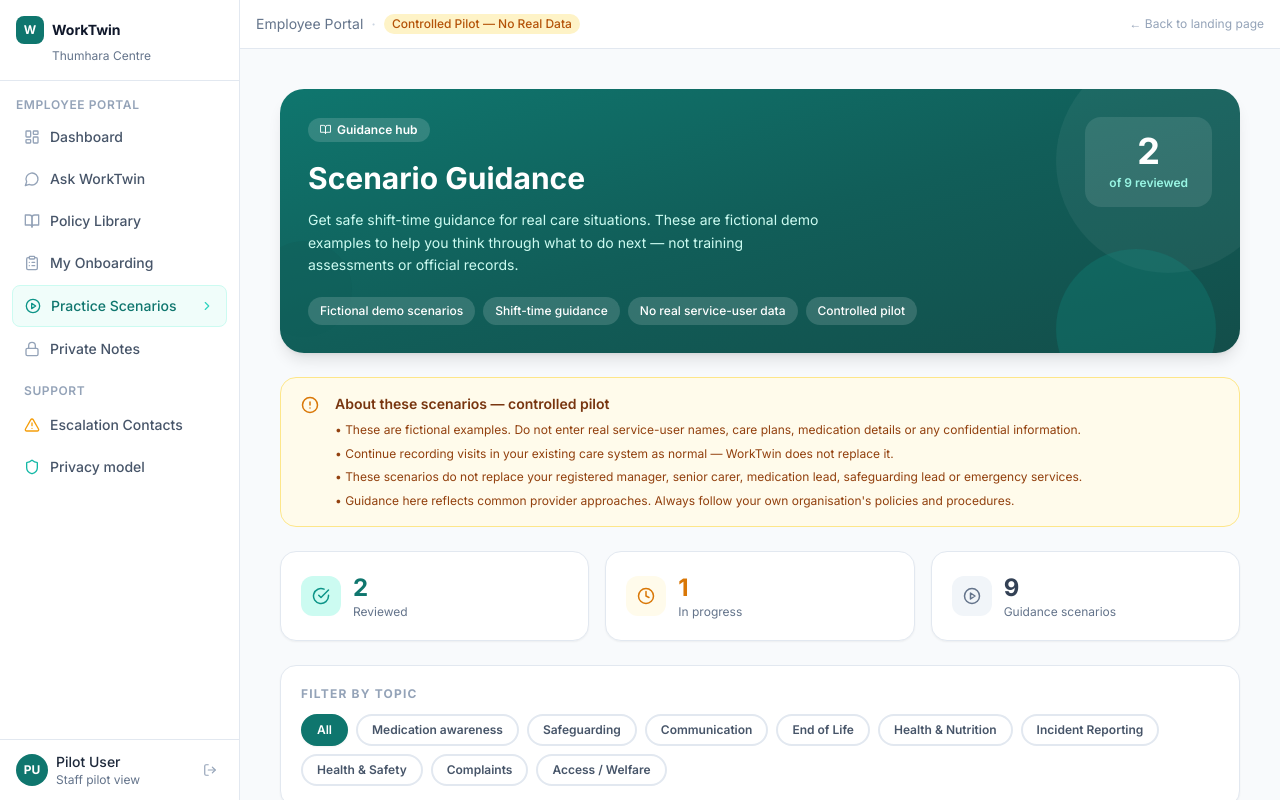
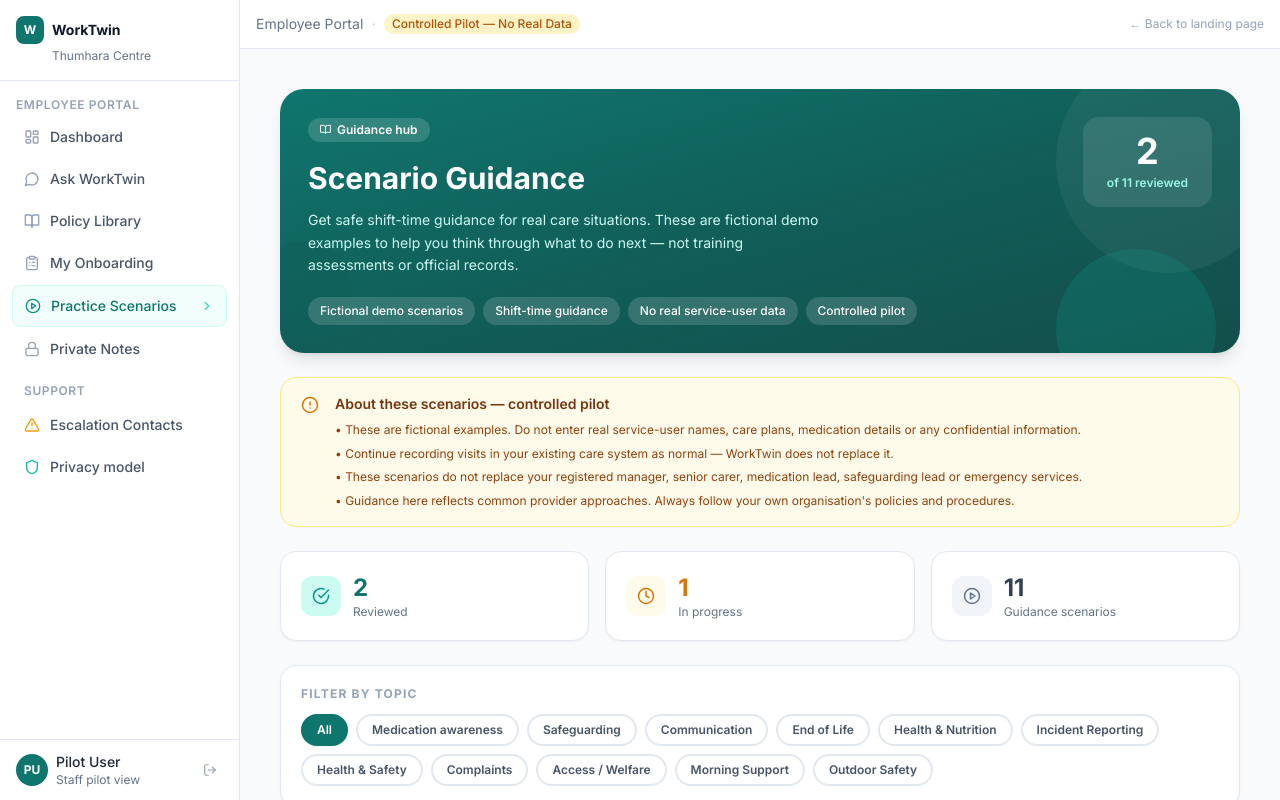
Before and after one commit to inaambasit/worktwin-care-pilot, a Next.js app in the folder frontend/: page /scenarios in a window 1280 px wide. Built offline with nearby package versions, Linux system fonts and the light colour scheme.

Commit message:
Add fictional Shagufta-inspired scenarios

```diff
--- a/frontend/app/scenarios/page.tsx
+++ b/frontend/app/scenarios/page.tsx
@@ -127,6 +127,30 @@
     escalate: 'Contact the registered manager before leaving if you cannot confirm the service user is safe, or if there are welfare, capacity or safeguarding concerns.',
     difficulty: 'Intermediate',
     duration: '7 min',
+    status: 'Not started',
+  },
+  {
+    id: 10,
+    title: 'Morning call: refusing food, personal care and medication routine',
+    category: 'Morning Support',
+    situation: 'A fictional service user is in bed during the morning call and is refusing to get up, refusing food and not wanting personal care. Staff are also concerned because food may be needed before the person\'s medication routine.',
+    worries: 'Whether to keep encouraging, whether the person is unwell or distressed, whether the medication routine is affected, and who to contact when family support may take time to arrive.',
+    helps: 'Thinking through calm reassurance, checking for immediate concerns, allowing time where safe, contacting the senior, registered manager or medication lead when medication or nutrition is involved, and avoiding pressure or force.',
+    escalate: 'Escalate to the senior, registered manager or medication lead if the person continues refusing food, fluids, personal care, toilet support or anything connected to medication. Call 999 if there is immediate danger or serious deterioration.',
+    difficulty: 'Intermediate',
+    duration: '8 min',
+    status: 'Not started',
+  },
+  {
+    id: 11,
+    title: 'Service user refuses to come inside from the garden',
+    category: 'Outdoor Safety',
+    situation: 'A fictional older service user is sitting outside in the garden and does not want to come back inside.',
+    worries: 'Whether the person is safe outside, whether the weather, temperature, mobility, falls risk or confusion creates a concern, and how to respect choice without ignoring risk.',
+    helps: 'Using calm communication, checking whether the person is comfortable and safe, offering reassurance, giving time where safe, contacting the senior or registered manager if risk increases, and involving the approved family or contact route only where the provider process allows.',
+    escalate: 'Escalate if the person appears cold, confused, unwell, at risk of falling, distressed, unsafe, or refuses to come inside despite clear welfare concerns. Call 999 if there is immediate risk.',
+    difficulty: 'Beginner',
+    duration: '6 min',
     status: 'Not started',
   },
 ]
```
Also changed, not shown: 1 other file (tests, documents, lock files or other folders).
